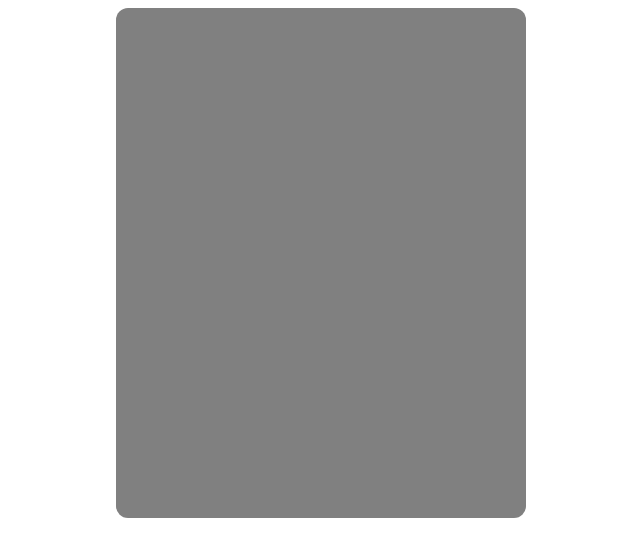
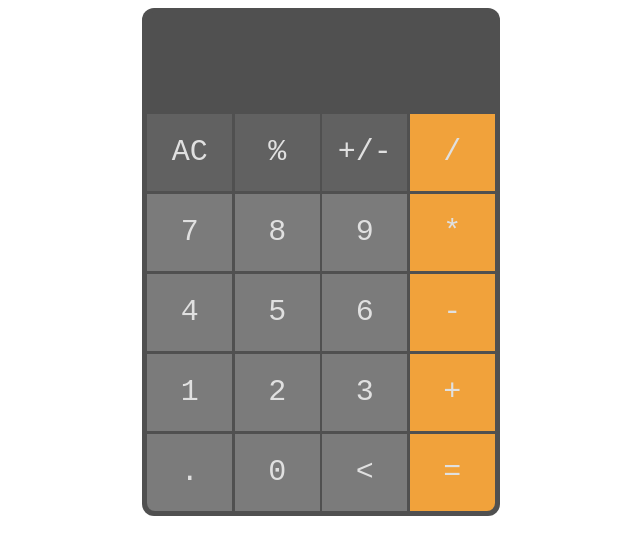
Before and after one commit to Raycasting9/Calculator_TOP, a plain HTML site: page index.html in a window 1280 px wide. Shown: the whole page, without its empty margins (319-959 px from the left). Drawn offline with Linux system fonts and the light colour scheme.

Commit message:
Finished Calculator UI
Button color coded

```diff
--- a/index.html
+++ b/index.html
@@ -8,7 +8,36 @@
 </head>
 <body>
     <div class="calcBody">
+        <div class="display"></div>
 
+        <div class="buttons">
+
+            <div class="ACBut">AC</div>
+            <div class="percentBut">%</div>
+            <div class="changeSignBut">+/-</div>
+            <div class="divideBut">/</div>
+
+            <div class="sevenBut">7</div>
+            <div class="eightBut">8</div>
+            <div class="nineBut">9</div>
+            <div class="multiplyBut">*</div>
+
+            <div class="fourBut">4</div>
+            <div class="fiveBut">5</div>
+            <div class="sixBut">6</div>
+            <div class="minusBut">-</div>
+
+            <div class="oneBut">1</div>
+            <div class="twoBut">2</div>
+            <div class="threeBut">3</div>
+            <div class="plusBut">+</div>
+
+            <div class="deciBut">.</div>
+            <div class="zeroBut">0</div>
+            <div class="backBut"><</div>
+            <div class="equalBut">=</div>
+
+        </div>
 
     </div>
     <script src ="script.js"></script>
--- a/styles.css
+++ b/styles.css
@@ -1,11 +1,56 @@
 .calcBody {
     margin: 0 auto;
+    flex-direction: column;
+    height: 500px;
+    width: 350px;
+    background-color: #505050;
+    grid-template-columns: repeat(4, 1fr);
+    padding: 4px;
+    display: flex;
+    border-radius: 12px
+
+}
+
+.display {
+    background-color: #505050;
+    height: 100px;
+    border-radius: 8px 8px 0 0;
+}
+
+.buttons {
+    font-family: 'Courier New', Courier, monospace;
+    font-size: 30px;
+    flex: 1;
     display: grid;
-    border-radius: 12px;
-    height: 500px;
-    width: 400px;
-    background-color: gray;
     grid-template-columns: repeat(4, 1fr);
-    padding: 5px;
-    gap: 3px 3px;
+    grid-template-rows: repeat(5, 1fr);
+    justify-items: center;
+    align-items: center;
+
 }
+
+.divideBut, .multiplyBut, .minusBut, .plusBut, .equalBut {
+    background-color: #f1a23b !important;
+}
+
+.ACBut, .percentBut, .changeSignBut {
+    background-color: #616161 !important;
+}
+
+.buttons div{
+    color: #e0e0e0;
+    display: flex;
+    align-items: center;
+    justify-content: center;
+    background-color: #7b7b7b;
+    width: 85px;
+    height: 77px;
+}
+
+.deciBut {
+    border-radius: 0 0 0 8px;
+}
+
+.equalBut {
+    border-radius: 0 0 8px 0 ;
+}
```
